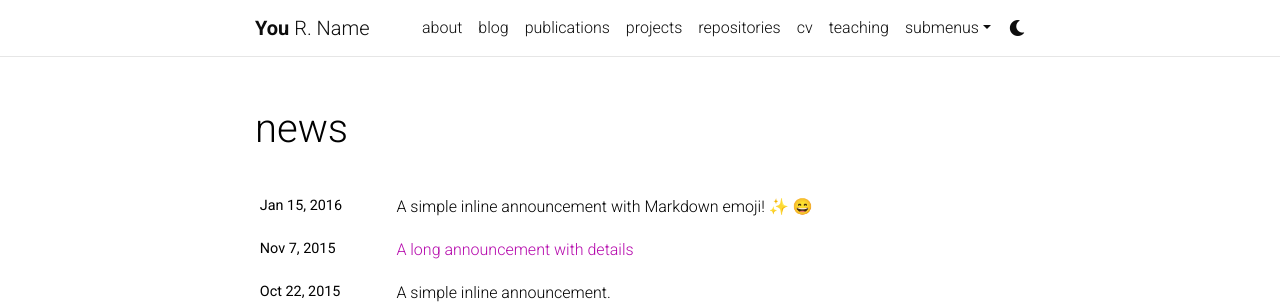
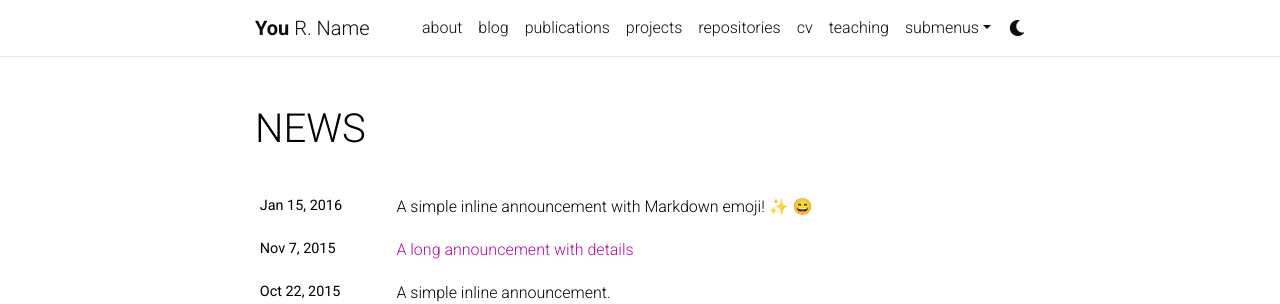
Before and after one commit to TrustedSeven/al-folio, a Jekyll site: the page built from news.html, in a window 1280 px wide. Shown: the top 304 px of the page. Built offline with Jekyll 4.4.1, drawn with Linux system fonts in a browser that asks for light colours; emoji names are drawn with the system emoji font; comment, search, counter and statistics services are not loaded; a style sheet for code colours, icons or effects is not loaded.

Commit message:
name change

```diff
--- a/news.html
+++ b/news.html
@@ -1,6 +1,6 @@
 ---
 layout: page
-title: news
+title: NEWS
 permalink: /news/
 ---
 
```
